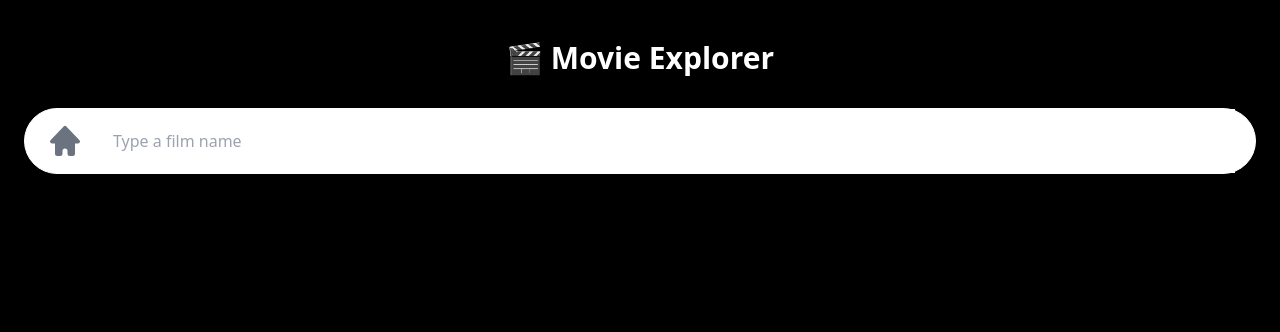
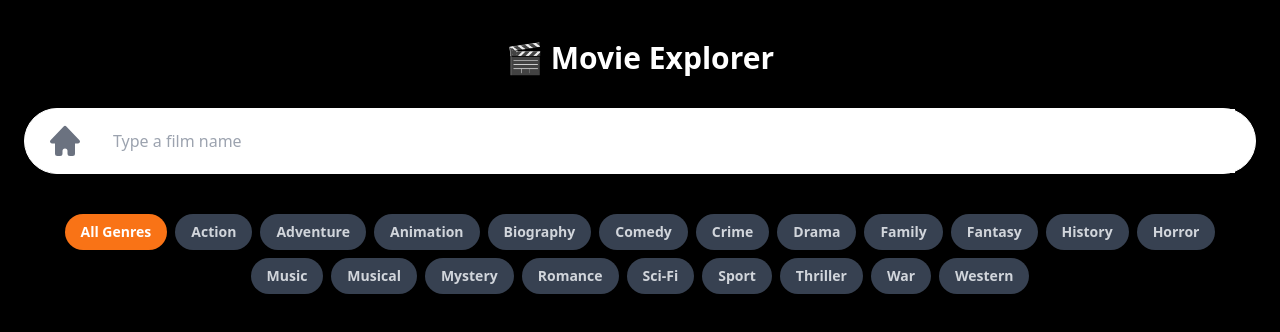
Before and after one commit to banidzakaria101/alx-project-nexus, a Next.js app in the folder movie-app-rec/: page / in a window 1280 px wide. Shown: the top 332 px of the page. Built offline with nearby package versions, Linux system fonts and the light colour scheme.

Commit message:
add Genre component to filtert movies by genre

```diff
--- /dev/null
+++ b/movie-app-rec/components/GenreFilter.tsx
@@ -0,0 +1,52 @@
+"use client";
+
+import { useRouter, useSearchParams } from "next/navigation";
+import { useState, useEffect } from "react";
+import Link from "next/link";
+
+interface GenreFilterProps {
+  availableGenres: string[];
+}
+
+function GenreFilter({ availableGenres }: GenreFilterProps) {
+  const router = useRouter();
+
+  const searchParams = useSearchParams();
+  const currentGenre = searchParams.get('genre') || '';
+
+  const handleGenreClick = (genre: string) => {
+    if (genre === '') {
+
+      router.push('/');
+    } else {
+
+      router.push(`/search/${encodeURIComponent(genre)}`);
+    }
+  };
+
+  return (
+    <div className="flex flex-wrap justify-center gap-2 mb-10 px-4">
+      <button
+        onClick={() => handleGenreClick('')}
+        className={`px-4 py-2 rounded-full text-sm font-semibold transition-colors duration-200
+          ${currentGenre === '' ? 'bg-orange-500 text-white shadow-md' : 'bg-gray-700 text-gray-300 hover:bg-gray-600'}
+        `}
+      >
+        All Genres
+      </button>
+      {availableGenres.map((genre) => (
+        <button
+          key={genre}
+          onClick={() => handleGenreClick(genre)}
+          className={`px-4 py-2 rounded-full text-sm font-semibold transition-colors duration-200
+            ${currentGenre === genre ? 'bg-blue-500 text-white shadow-md' : 'bg-gray-700 text-gray-300 hover:bg-gray-600'}
+          `}
+        >
+          {genre}
+        </button>
+      ))}
+    </div>
+  );
+}
+
+export default GenreFilter;
--- a/movie-app-rec/pages/index.tsx
+++ b/movie-app-rec/pages/index.tsx
@@ -4,9 +4,16 @@ import { Movie } from "@/types";
 import MovieCard from "@/components/MovieCard";
 import db from "@/lib/astra";
 import SearchInput from "@/components/SearchInput";
+import GenreFilter from "@/components/GenreFilter";
 
 const MOVIES_PER_PAGE = 12;
 const MAX_COUNT_LIMIT = 1000;
+
+const AVAILABLE_GENRES = [
+  "Action", "Adventure", "Animation", "Biography", "Comedy", "Crime", "Drama",
+  "Family", "Fantasy", "History", "Horror", "Music", "Musical", "Mystery",
+  "Romance", "Sci-Fi", "Sport", "Thriller", "War", "Western",
+];
 
 type Props = {
   movies: Movie[];
@@ -20,6 +27,9 @@ export default function Home({ movies, page, totalPages }: Props) {
       <h1 className="text-3xl font-bold mb-8 text-center">🎬 Movie Explorer</h1>
       <SearchInput />
 
+      {/* GenreFilter component */}
+      <GenreFilter availableGenres={AVAILABLE_GENRES} />
+
       <div className="grid grid-cols-1 sm:grid-cols-2 md:grid-cols-3 xl:grid-cols-4 gap-6 justify-items-center">
         {movies.map((movie) => (
           <MovieCard key={movie._id} movie={movie} />
@@ -31,10 +41,13 @@ export default function Home({ movies, page, totalPages }: Props) {
           const pageNum = i + 1;
           const isActive = page === pageNum;
 
+          // Revert pagination links to only handle the page parameter
+          const paginationHref = `/?page=${pageNum}`;
+
           return (
             <a
               key={pageNum}
-              href={`/?page=${pageNum}`}
+              href={paginationHref}
               className={`w-10 h-10 flex items-center justify-center rounded-full border transition-all duration-300 ${
                 isActive
                   ? "bg-blue-500 text-white border-blue-500 scale-110 shadow-lg"
@@ -52,12 +65,14 @@ export default function Home({ movies, page, totalPages }: Props) {
 
 export const getServerSideProps: GetServerSideProps = async (context) => {
   const page = parseInt((context.query.page as string) || "1");
+
   const skip = (page - 1) * MOVIES_PER_PAGE;
 
   try {
     const collection = db.collection<Movie>("mouvie_collection");
 
-    const query = {
+
+    const query: Record<string, any> = {
       $vector: { $exists: true },
     };
 
@@ -77,10 +92,11 @@ export const getServerSideProps: GetServerSideProps = async (context) => {
         movies: results,
         page,
         totalPages,
+
       },
     };
   } catch (error) {
-    console.error("❌ Error fetching movies:", error);
+    console.error("❌ Error fetching movies for homepage:", error);
     return {
       props: {
         movies: [],
--- a/movie-app-rec/pages/search/[term].tsx
+++ b/movie-app-rec/pages/search/[term].tsx
@@ -1,7 +1,6 @@
 import { GetServerSideProps } from "next";
 import db from "@/lib/astra";
-import { Movie } from "@/types";
-
+import { Movie, SimilarMovie } from "@/types";
 import MovieCard from "@/components/MovieCard";
 import SearchInput from "@/components/SearchInput";
 
@@ -10,17 +9,14 @@ interface SearchTermPageProps {
   similarMovies: Movie[];
 }
 
-// displaying search results
 export default function SearchTermPage({ term, similarMovies }: SearchTermPageProps) {
   return (
-
     <div className="flex flex-col items-center justify-center p-10 min-h-screen bg-black text-white">
       <h1 className="mb-6 text-xl text-white font-bold">
         Suggested results for: <span className="text-orange-400">{term}</span>
       </h1>
       <SearchInput />
 
-      {/* Display similar movies */}
       <div className="grid grid-cols-1 sm:grid-cols-2 md:grid-cols-3 xl:grid-cols-4 gap-6">
         {similarMovies.length > 0 ? (
           similarMovies.map((movie, index) => (
@@ -39,7 +35,6 @@ export default function SearchTermPage({ term, similarMovies }: SearchTermPagePr
   );
 }
 
-//  fetch data on each request to this page
 export const getServerSideProps: GetServerSideProps = async (context) => {
   const { term } = context.params as { term: string };
 
@@ -48,7 +43,6 @@ export const getServerSideProps: GetServerSideProps = async (context) => {
   try {
     const collection = db.collection<Movie>("mouvie_collection");
 
-    // vectorize search
     similarMovies = await collection.find(
       {},
       {
@@ -56,11 +50,13 @@ export const getServerSideProps: GetServerSideProps = async (context) => {
           $vectorize: term,
         },
         limit: 20,
+        includeSimilarity: true,
       }
     ).toArray();
 
+
   } catch (error) {
-    console.error("❌ Error during vector search:", error);
+    console.error("❌ Error during vector search on search page:", error);
     return {
       props: {
         term,
```
